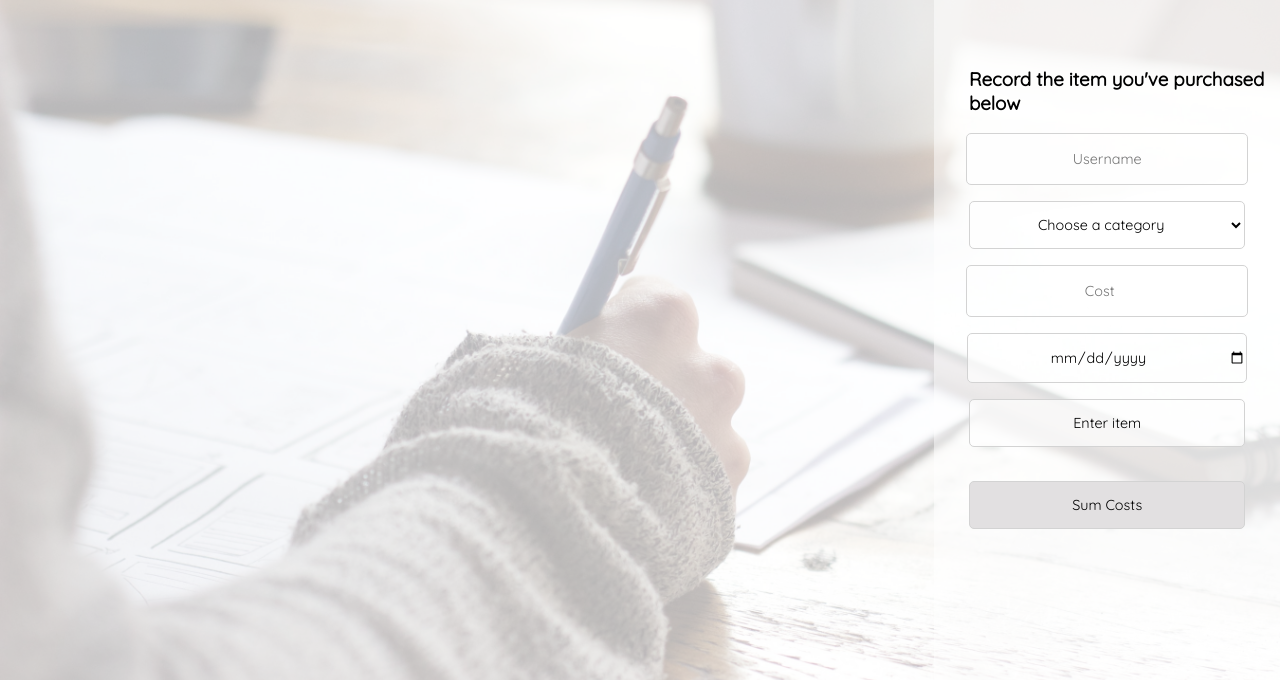
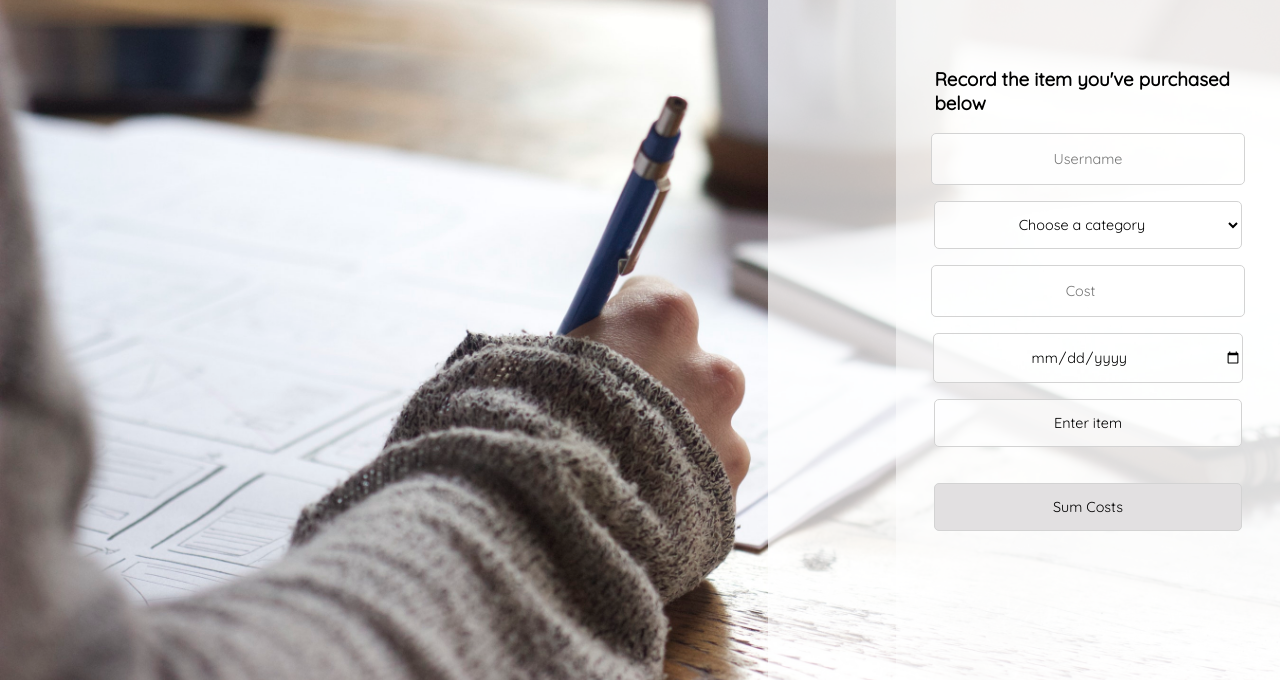
Before and after one commit to DevGrrrl/BudgetPlanner, a website: page public/index.html in a window 1280 px wide. Shown: the part 120-800 px from the top of the page. Drawn offline with Linux system fonts and the light colour scheme; no server answers.

Commit message:
added responsiveness

```diff
--- a/public/style.css
+++ b/public/style.css
@@ -1,15 +1,14 @@
 html,
 body {
     font-family: 'Quicksand', sans-serif;
-    height: 100vh;
     width: 100vw;
     margin: 0;
     padding: 0;
     background-image: url(./kittysplitter.jpeg);
     background-repeat: no-repeat;
     background-size: cover;
-    /*display: flex;
-    justify-content: flex-end;*/
+    display: flex;
+    flex-direction: column-reverse;
 }
 
 .form_container {
@@ -17,8 +16,10 @@ body {
     flex-direction: column;
     /*width: 30%;*/
     width: 100%;
-    height: 100vh;
+    min-height: 100vh;
+    overflow: auto;
     background: rgba(255, 255, 255, 0.85);
+
 }
 
 .inputForm {
@@ -63,7 +64,7 @@ select,
 .dataContainer {
     display: flex;
     align-items: center;
-    width: 70%;
+    /*width: 70%;*/
     /*padding: 5%;*/
     padding:0;
     background-color: white;
@@ -74,11 +75,13 @@ select,
     font-size: 1rem;
     overflow: scroll;
     max-height: 70%;
+    width: 100%;
 }
 
 .item_container p {
     font-size: 1.2rem;
     font-weight: bold;
+    width: 100%;
 }
 
 @media  screen and (min-width: 550px)  {
@@ -86,6 +89,7 @@ select,
   body {
     display: flex;
     justify-content: flex-end;
+    flex-direction: row;
   }
 
 
```
